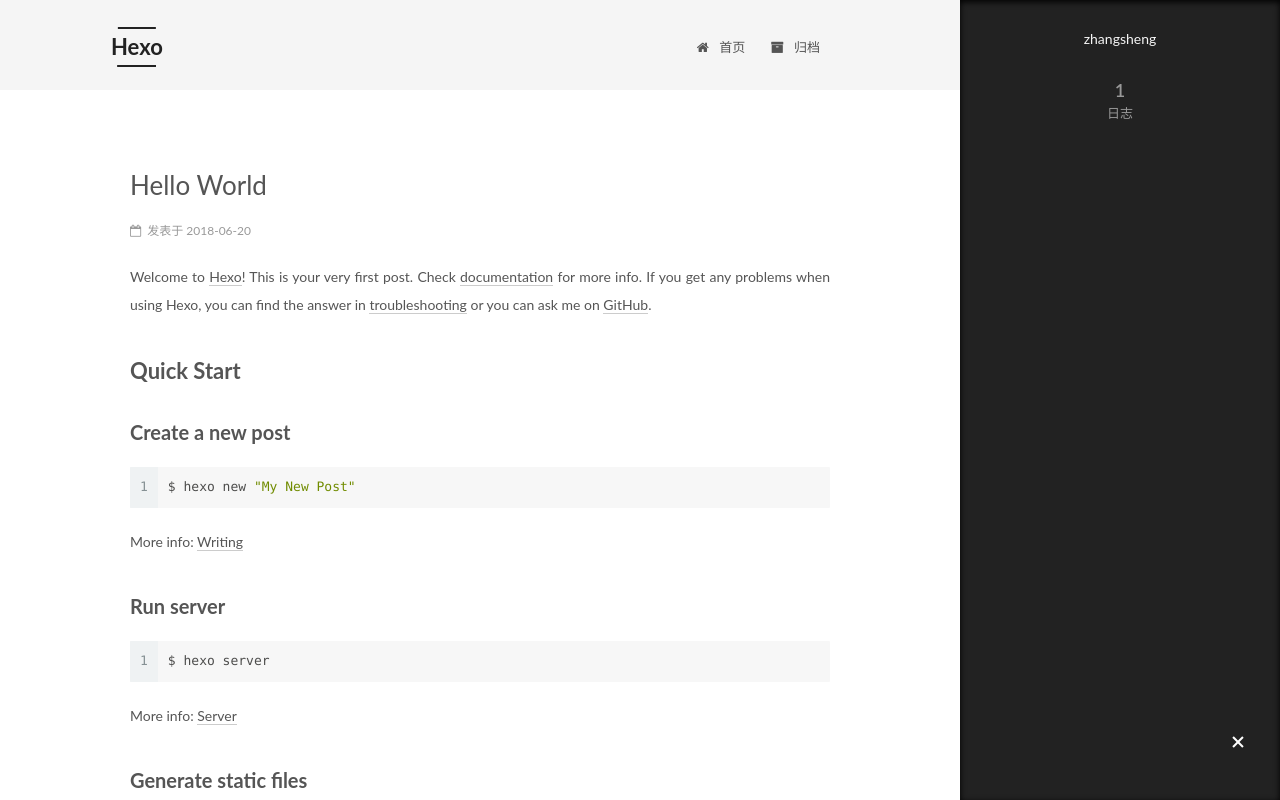
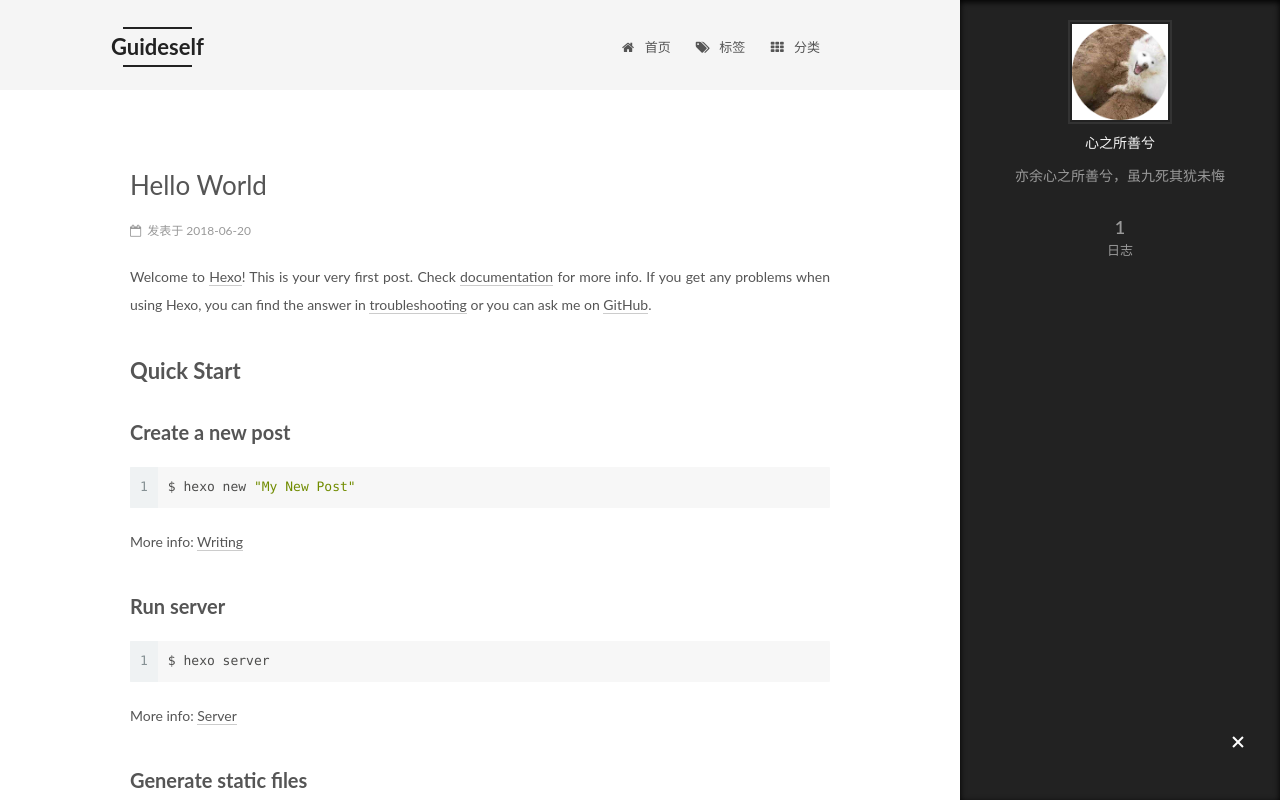
Before and after one commit to guideself/blog.github.io, a plain HTML site: page index.html in a window 1280 px wide. Both pictures are taken after a click on the element 1238 px from the left and 743 px from the top of the page. Shown: the top 800 px of the page. Drawn offline with Linux system fonts and the light colour scheme.

Commit message:
Site updated: 2018-06-21 01:40:48

```diff
--- a/css/main.css
+++ b/css/main.css
@@ -1822,7 +1822,7 @@ pre .javascript .function {
   width: 4px;
   height: 4px;
   border-radius: 50%;
-  background: #968cff;
+  background: #3953a6;
 }
 .links-of-blogroll {
   font-size: 13px;
--- a/index.html
+++ b/index.html
@@ -79,13 +79,16 @@
 
 
 
+<meta name="description" content="亦余心之所善兮，虽九死其犹未悔">
 <meta property="og:type" content="website">
-<meta property="og:title" content="Hexo">
+<meta property="og:title" content="Guideself">
 <meta property="og:url" content="http://localhost:5000/index.html">
-<meta property="og:site_name" content="Hexo">
+<meta property="og:site_name" content="Guideself">
+<meta property="og:description" content="亦余心之所善兮，虽九死其犹未悔">
 <meta property="og:locale" content="zh-Hans">
 <meta name="twitter:card" content="summary">
-<meta name="twitter:title" content="Hexo">
+<meta name="twitter:title" content="Guideself">
+<meta name="twitter:description" content="亦余心之所善兮，虽九死其犹未悔">
 
 
 
@@ -121,12 +124,22 @@
 
 
 
-  <title>Hexo</title>
+  <title>Guideself</title>
 
 
 
 
 
+
+  <script type="text/javascript">
+    var _hmt = _hmt || [];
+    (function() {
+      var hm = document.createElement("script");
+      hm.src = "https://hm.baidu.com/hm.js?e61a3bb5c7cd5b7347610be60965c6a7";
+      var s = document.getElementsByTagName("script")[0];
+      s.parentNode.insertBefore(hm, s);
+    })();
+  </script>
 
 
 
@@ -152,7 +165,7 @@
     <div class="custom-logo-site-title">
       <a href="/blog.github.io/"  class="brand" rel="start">
         <span class="logo-line-before"><i></i></span>
-        <span class="site-title">Hexo</span>
+        <span class="site-title">Guideself</span>
         <span class="logo-line-after"><i></i></span>
       </a>
     </div>
@@ -187,12 +200,22 @@
         </li>
 
 
-        <li class="menu-item menu-item-archives">
-          <a href="/blog.github.io/archives/" rel="section">
+        <li class="menu-item menu-item-tags">
+          <a href="/blog.github.io/tags/" rel="section">
 
-              <i class="menu-item-icon fa fa-fw fa-archive"></i> <br />
+              <i class="menu-item-icon fa fa-fw fa-tags"></i> <br />
 
-            归档
+            标签
+          </a>
+        </li>
+
+
+        <li class="menu-item menu-item-categories">
+          <a href="/blog.github.io/categories/" rel="section">
+
+              <i class="menu-item-icon fa fa-fw fa-th"></i> <br />
+
+            分类
           </a>
         </li>
 
@@ -232,13 +255,13 @@
     <link itemprop="mainEntityOfPage" href="http://localhost:5000/blog.github.io/2018/06/20/hello-world/">
 
     <span hidden itemprop="author" itemscope itemtype="http://schema.org/Person">
-      <meta itemprop="name" content="zhangsheng">
+      <meta itemprop="name" content="心之所善兮">
       <meta itemprop="description" content="">
-      <meta itemprop="image" content="/blog.github.io/images/avatar.gif">
+      <meta itemprop="image" content="/blog.github.io/uploads/avatar.png">
     </span>
 
     <span hidden itemprop="publisher" itemscope itemtype="http://schema.org/Organization">
-      <meta itemprop="name" content="Hexo">
+      <meta itemprop="name" content="Guideself">
     </span>
 
 
@@ -379,8 +402,12 @@
         <div class="site-overview">
           <div class="site-author motion-element" itemprop="author" itemscope itemtype="http://schema.org/Person">
 
-              <p class="site-author-name" itemprop="name">zhangsheng</p>
-              <p class="site-description motion-element" itemprop="description"></p>
+              <img class="site-author-image" itemprop="image"
+                src="/blog.github.io/uploads/avatar.png"
+                alt="心之所善兮" />
+
+              <p class="site-author-name" itemprop="name">心之所善兮</p>
+              <p class="site-description motion-element" itemprop="description">亦余心之所善兮，虽九死其犹未悔</p>
           </div>
 
           <nav class="site-state motion-element">
@@ -388,7 +415,7 @@
 
               <div class="site-state-item site-state-posts">
 
-                <a href="/blog.github.io/archives/">
+                <a href="/blog.github.io/archives">
 
                   <span class="site-state-item-count">1</span>
                   <span class="site-state-item-name">日志</span>
@@ -435,7 +462,7 @@
   <span class="with-love">
     <i class="fa fa-user"></i>
   </span>
-  <span class="author" itemprop="copyrightHolder">zhangsheng</span>
+  <span class="author" itemprop="copyrightHolder">心之所善兮</span>
 
 
 </div>
```
Also changed, not shown: 2018/06/20/hello-world/index.html (+38 -14 lines), archives/2018/06/index.html (+40 -13 lines), archives/2018/index.html (+40 -13 lines), archives/index.html (+40 -13 lines), uploads/avatar.png (added).
